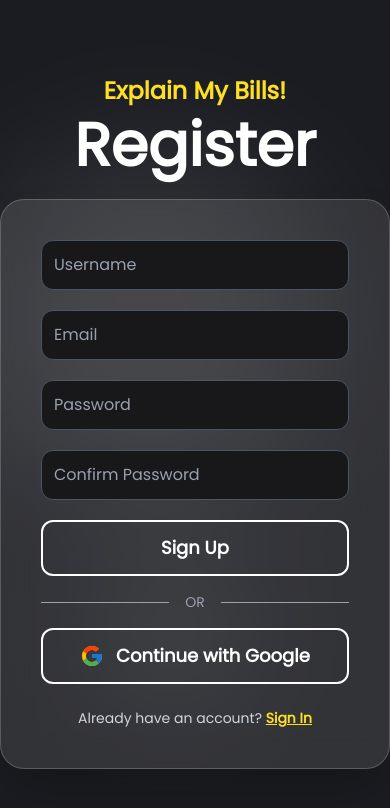
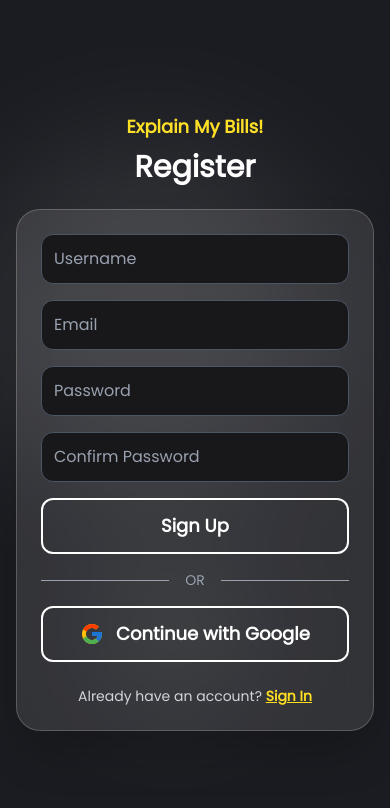
Before and after one commit to ShawnMayol/explain-my-bills, a React (Vite) app in the folder frontend/: page /signup in a window 390 px wide. Shown: the top 808 px of the page. Built offline with nearby package versions, Linux system fonts and the light colour scheme; no server answers.

Commit message:
feat: enhance SignIn and SignUp pages for mobile responsiveness

```diff
--- a/frontend/src/pages/SignIn.jsx
+++ b/frontend/src/pages/SignIn.jsx
@@ -48,27 +48,27 @@ export default function SignIn() {
     };
 
     return (
-        <div className="h-screen w-screen flex flex-col items-center justify-center bg-[#1B1C21] text-white">
+        <div className="h-screen w-screen flex flex-col items-center justify-center bg-[#1B1C21] text-white px-4">
             <div className="absolute right-1/6 top-1/6 w-[350px] h-[350px] rounded-full bg-gray-100 opacity-10 blur-3xl pointer-events-none z-0"></div>
             <div className="absolute left-1/4 bottom-1/6 w-[150px] h-[150px] rounded-full bg-gray-100 opacity-10 blur-3xl pointer-events-none z-0"></div>
 
-            <div className="mb-6">
-                <p className="text-2xl mb-2 text-yellow-300 font-semibold text-center">
+            <div className="mb-6 text-center">
+                <p className="text-lg md:text-xl mb-2 text-yellow-300 font-semibold">
                     Explain My Bills!
                 </p>
-                <h1 className="text-4xl sm:text-5xl md:text-6xl font-bold text-center">
+                <h1 className="text-3xl md:text-4xl lg:text-5xl font-bold">
                     Login
                 </h1>
             </div>
 
             <form
                 onSubmit={handleSubmit}
-                className="flex flex-col  sm:max-w-sm p-8 sm:p-10 rounded-3xl shadow-2xl backdrop-blur-md bg-white/10 border border-white/20 z-10"
+                className="flex flex-col w-full max-w-[400px] p-6 md:p-8 rounded-3xl shadow-2xl backdrop-blur-md bg-white/10 border border-white/20 z-10"
             >
                 <input
                     type="email"
                     placeholder="Email"
-                    className="mb-5 p-3 rounded-xl bg-zinc-900 border border-gray-600 text-white placeholder-gray-400 focus:outline-none focus:ring-2 focus:ring-yellow-300"
+                    className="mb-4 p-3 rounded-xl bg-zinc-900 border border-gray-600 text-white placeholder-gray-400 focus:outline-none focus:ring-2 focus:ring-yellow-300"
                     value={email}
                     onChange={(e) => setEmail(e.target.value)}
                     autoComplete="email"
@@ -76,7 +76,7 @@ export default function SignIn() {
                 <input
                     type="password"
                     placeholder="Password"
-                    className="mb-5 p-3 rounded-xl bg-zinc-900 border border-gray-600 text-white placeholder-gray-400 focus:outline-none focus:ring-2 focus:ring-yellow-300"
+                    className="mb-4 p-3 rounded-xl bg-zinc-900 border border-gray-600 text-white placeholder-gray-400 focus:outline-none focus:ring-2 focus:ring-yellow-300"
                     value={password}
                     onChange={(e) => setPassword(e.target.value)}
                     autoComplete="current-password"
--- a/frontend/src/pages/SignUp.jsx
+++ b/frontend/src/pages/SignUp.jsx
@@ -59,24 +59,27 @@ export default function SignUp() {
     };
 
     return (
-        <div className="h-screen w-screen flex flex-col items-center justify-center bg-[#1B1C21] text-white">
+        <div className="h-screen w-screen flex flex-col items-center justify-center bg-[#1B1C21] text-white px-4">
             <div className="absolute right-1/6 top-1/6 w-[350px] h-[350px] rounded-full bg-gray-100 opacity-10 blur-3xl pointer-events-none z-0"></div>
             <div className="absolute left-1/4 bottom-1/6 w-[150px] h-[150px] rounded-full bg-gray-100 opacity-10 blur-3xl pointer-events-none z-0"></div>
-            <div className="mb-6">
-                <p className="text-2xl mb-2 text-yellow-300 font-semibold text-center">
+
+            <div className="mb-6 text-center">
+                <p className="text-lg md:text-xl mb-2 text-yellow-300 font-semibold">
                     Explain My Bills!
                 </p>
-                <h1 className="text-6xl font-bold text-center">Register</h1>
+                <h1 className="text-3xl md:text-4xl lg:text-5xl font-bold">
+                    Register
+                </h1>
             </div>
 
             <form
                 onSubmit={handleSubmit}
-                className="flex flex-col w-full max-w-md p-10 rounded-3xl shadow-2xl backdrop-blur-lg bg-white/10 border border-white/20 z-10"
+                className="flex flex-col w-full max-w-[400px] p-6 md:p-8 rounded-3xl shadow-2xl backdrop-blur-lg bg-white/10 border border-white/20 z-10"
             >
                 <input
                     type="text"
                     placeholder="Username"
-                    className="mb-5 p-3 rounded-xl bg-zinc-900 border border-gray-600 text-white placeholder-gray-400 focus:outline-none focus:ring-2 focus:ring-yellow-300"
+                    className="mb-4 p-3 rounded-xl bg-zinc-900 border border-gray-600 text-white placeholder-gray-400 focus:outline-none focus:ring-2 focus:ring-yellow-300"
                     value={username}
                     onChange={(e) => setUsername(e.target.value)}
                     autoComplete="username"
@@ -84,7 +87,7 @@ export default function SignUp() {
                 <input
                     type="email"
                     placeholder="Email"
-                    className="mb-5 p-3 rounded-xl bg-zinc-900 border border-gray-600 text-white placeholder-gray-400 focus:outline-none focus:ring-2 focus:ring-yellow-300"
+                    className="mb-4 p-3 rounded-xl bg-zinc-900 border border-gray-600 text-white placeholder-gray-400 focus:outline-none focus:ring-2 focus:ring-yellow-300"
                     value={email}
                     onChange={(e) => setEmail(e.target.value)}
                     autoComplete="email"
@@ -92,7 +95,7 @@ export default function SignUp() {
                 <input
                     type="password"
                     placeholder="Password"
-                    className="mb-5 p-3 rounded-xl bg-zinc-900 border border-gray-600 text-white placeholder-gray-400 focus:outline-none focus:ring-2 focus:ring-yellow-300"
+                    className="mb-4 p-3 rounded-xl bg-zinc-900 border border-gray-600 text-white placeholder-gray-400 focus:outline-none focus:ring-2 focus:ring-yellow-300"
                     value={password}
                     onChange={(e) => setPassword(e.target.value)}
                     autoComplete="new-password"
@@ -100,7 +103,7 @@ export default function SignUp() {
                 <input
                     type="password"
                     placeholder="Confirm Password"
-                    className="mb-5 p-3 rounded-xl bg-zinc-900 border border-gray-600 text-white placeholder-gray-400 focus:outline-none focus:ring-2 focus:ring-yellow-300"
+                    className="mb-4 p-3 rounded-xl bg-zinc-900 border border-gray-600 text-white placeholder-gray-400 focus:outline-none focus:ring-2 focus:ring-yellow-300"
                     value={confirmPassword}
                     onChange={(e) => setConfirmPassword(e.target.value)}
                     autoComplete="new-password"
```
